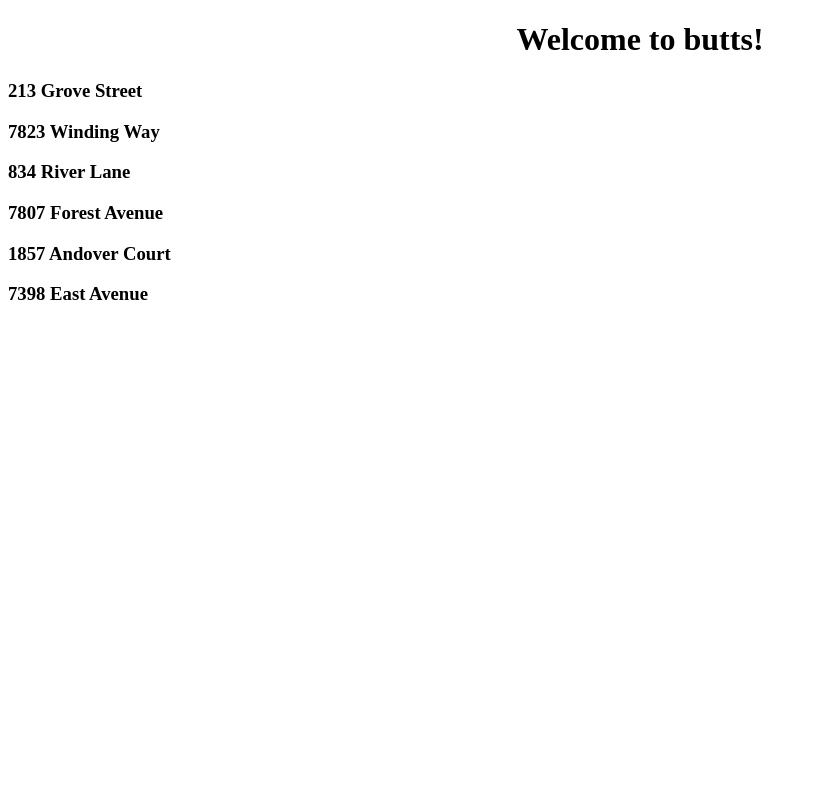
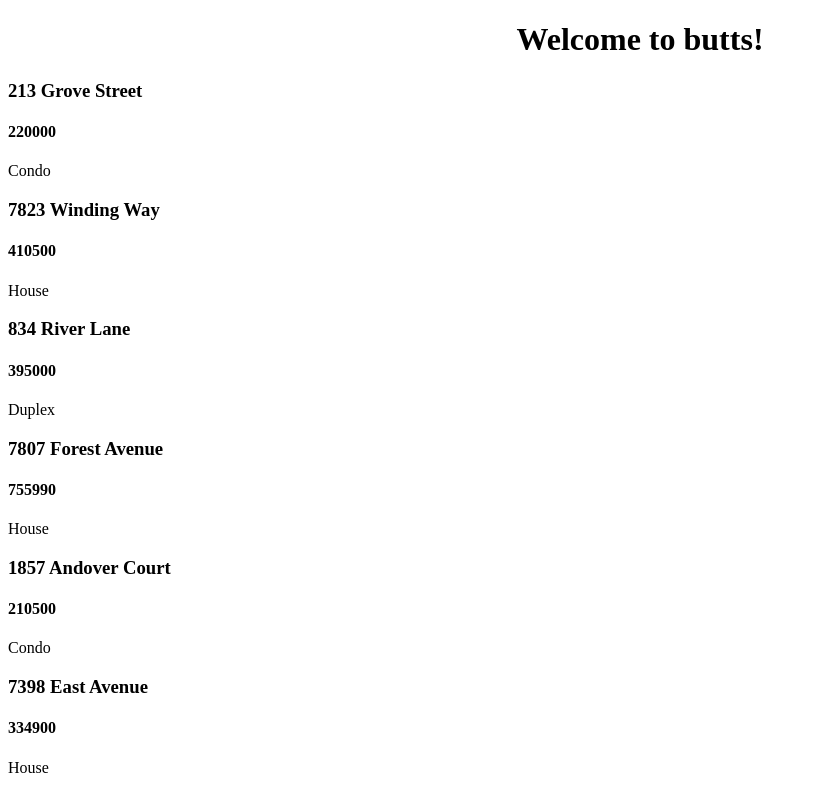
Before and after one commit to TheeSweeney/angular2, an Angular app in the folder newStart/ng2cribs/: page / in a window 1280 px wide. Shown: the whole page, without its empty margins (0-816 px from the left). Built offline with nearby package versions, Linux system fonts and the light colour scheme.

Commit message:
pulled in property type and price;

```diff
--- a/newStart/ng2cribs/src/app/crib-listing/crib-listing.component.html
+++ b/newStart/ng2cribs/src/app/crib-listing/crib-listing.component.html
@@ -1,3 +1,5 @@
 <div *ngFor="let crib of cribs"><!--for each item in cribs array we will have local access to it through 'crib'-->
   <h3>{{ crib.address }}</h3>
+  <h4>{{ crib.price }}</h4>
+  <p>{{ crib.type }}</p>
 </div>
```
